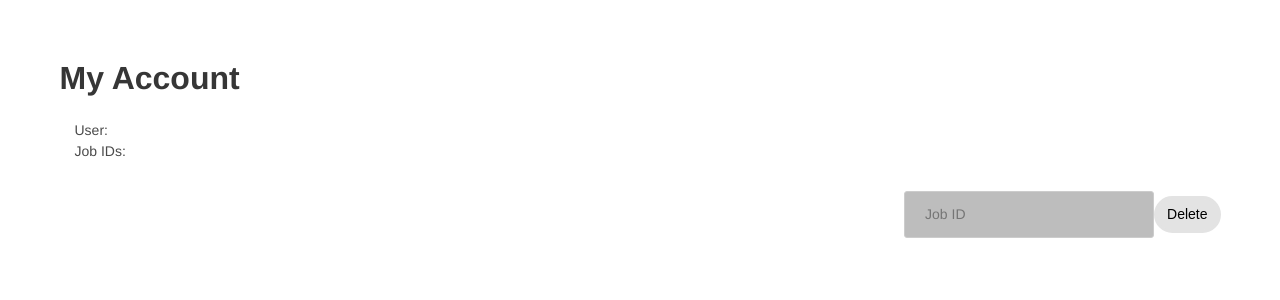
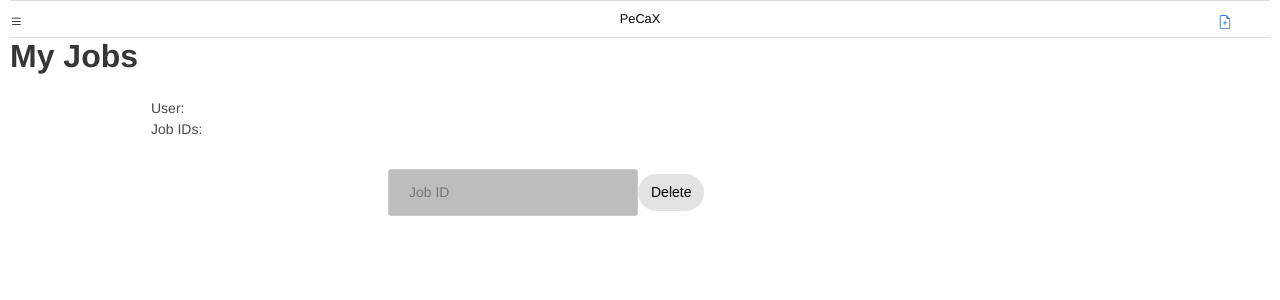
Before and after one commit to MirjamFi/PeCaX, a Nuxt app: page /profile in a window 1280 px wide. Shown: the top 300 px of the page. Built offline with nearby package versions, Linux system fonts and the light colour scheme.

Commit message:
Split job row

```diff
--- a/pages/profile.vue
+++ b/pages/profile.vue
@@ -1,8 +1,28 @@
 <template>
-  <section class="section">
-    <div class="container">
-      <h2 class="title">My Account</h2>
-      <div>
+  <v-layout justify-center align-center width=90%>
+      <v-flex xs12 sm8 md12>
+  <div class="topnav" id ="nav">
+          <div class="topnav-centered">
+            <a class="page-link active border-0 border-dark" href="/">PeCaX</a>
+          </div>
+          <div class="dropdown topnav-left" id="navAbout">
+            <button class="dropbtn"><b-icon data-html2canvas-ignore="true" icon="list" class="h3"></b-icon>
+              <div class="dropdown-content">
+                <a class="page-link" href="/about" >About </a>
+                <a class="page-link" href="/documentation">Documentation</a>
+                <a class="page-link" href="/contact">Contact</a>
+              </div>
+            </button>
+          </div>
+          <div class="topnav-right">
+              <button style="margin-top: 2vw;">
+                <a href="/"><b-icon icon="file-earmark-plus" class="h3" variant="dark"></b-icon></a>
+            </button>
+          </div>
+      </div>
+    <div >
+      <h2 class="title">My Jobs</h2>
+      <div style="margin-left: 10%">
         <table class="float-left">
           <tr>
             <td style="padding:0 15px;">User: </td>
@@ -10,14 +30,21 @@
           </tr>
           <tr>
             <td style="padding:0 15px;"> Job IDs:</td>
-            <td v-for="jobid of jobids" style="padding:0 10px;">
-              <a v-on:click="showJob(jobid)" style="color: blue"> {{jobid }} </a><!--v-if="jobid!=[]" v-bind:href="'/results?username='+username+'&jobid='+jobid"-->
+            <td >
+              <table>
+                <tr  v-for="chunk in chunks">
+                  <td style="padding:0 10px;" v-for="jobid in chunk">
+                    <a v-on:click="showJob(jobid)" style="color: blue"> {{jobid }} </a>
+                  </td>
+                </tr>
+              </table>
+
             </td>
           </tr>
         </table>
       </div>
       <br>
-      <div style="float: right;">
+      <div style="margin-left:30%">
         <input v-show="allowdeleteJobId" type="text" name="deleteId" ref="deleteId" placeholder="Job ID" style="width: 250px"/>
         <button v-show="allowdeleteJobId" class= 'butn' v-on:click="
           deleteJobID();">
@@ -25,7 +52,8 @@
         </button>
       </div>
     </div>
-  </section>
+</v-flex>
+</v-layout>
 </template>
 
 <script>
@@ -37,7 +65,8 @@
       return {
         username:'',
         jobids:[],
-        allowdeleteJobId:true
+        allowdeleteJobId:true,
+        chunks :[]
       }
     },
     methods: {
@@ -53,6 +82,24 @@
             this.jobids.push(id)
           }
         }
+        this.chunks=this.chunk(this.jobids)
+        console.log(this.chunks)
+
+      },
+      chunk(ids, chunk1 = 5,) {
+        let i
+        const l = Math.ceil(ids.length / 10)
+        const items = ids.slice()
+        const result = []
+        for (i = 1; i <= l; i++) {
+          const chunk1 = items.splice(0, 10)
+          result.push(chunk1)
+          // if (items.length > 0) {
+          //    const chunk2 = items.splice(0, 5)
+          //    result.push(chunk2)
+          // }
+        }
+        return result
       },
       showJob(jobid){
         localStorage.setItem("username", this.username);
@@ -101,7 +148,6 @@
     },
     created(){
       this.getInfo();
-    }
-
+    },
   }
 </script>
```
